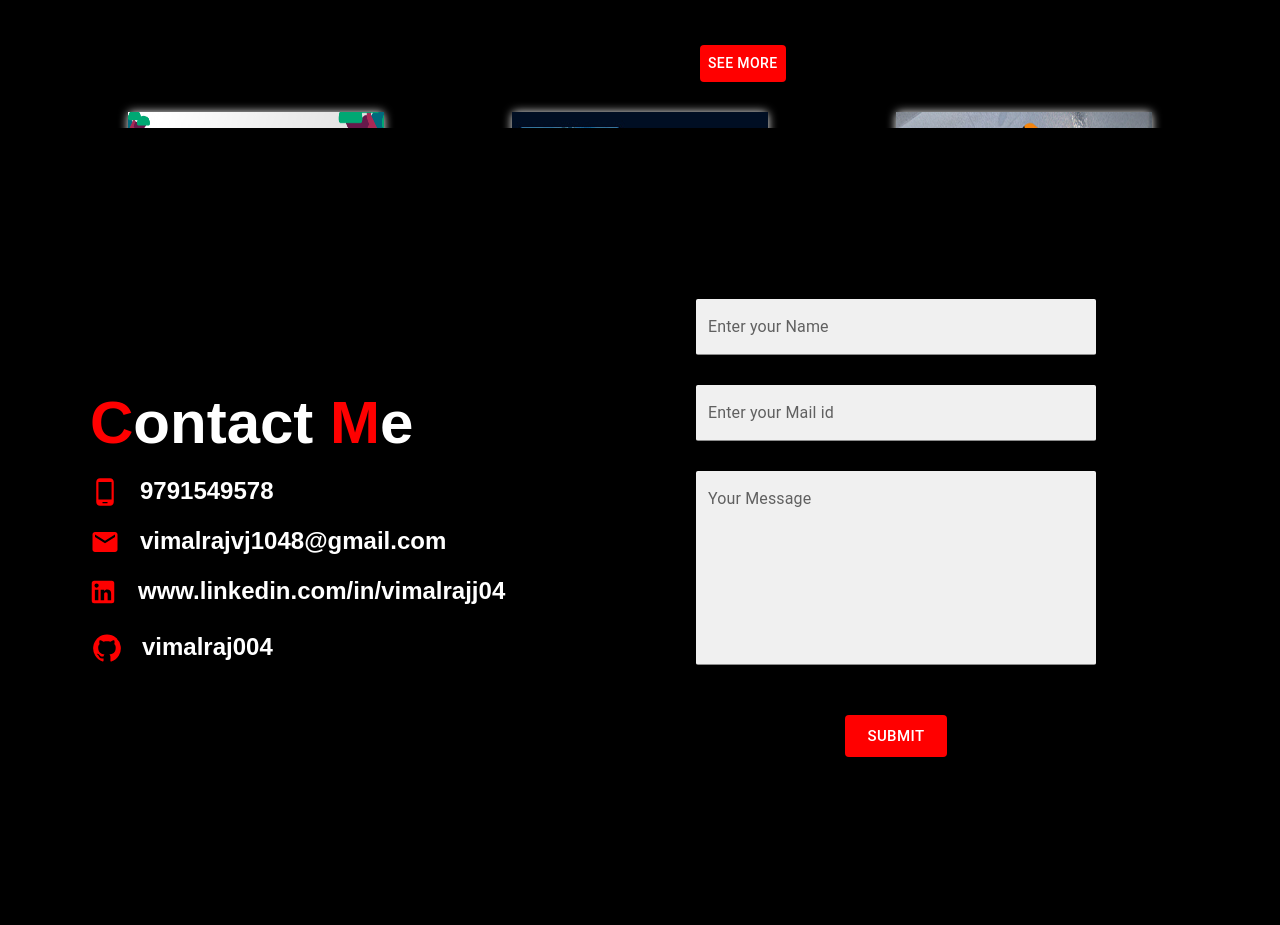
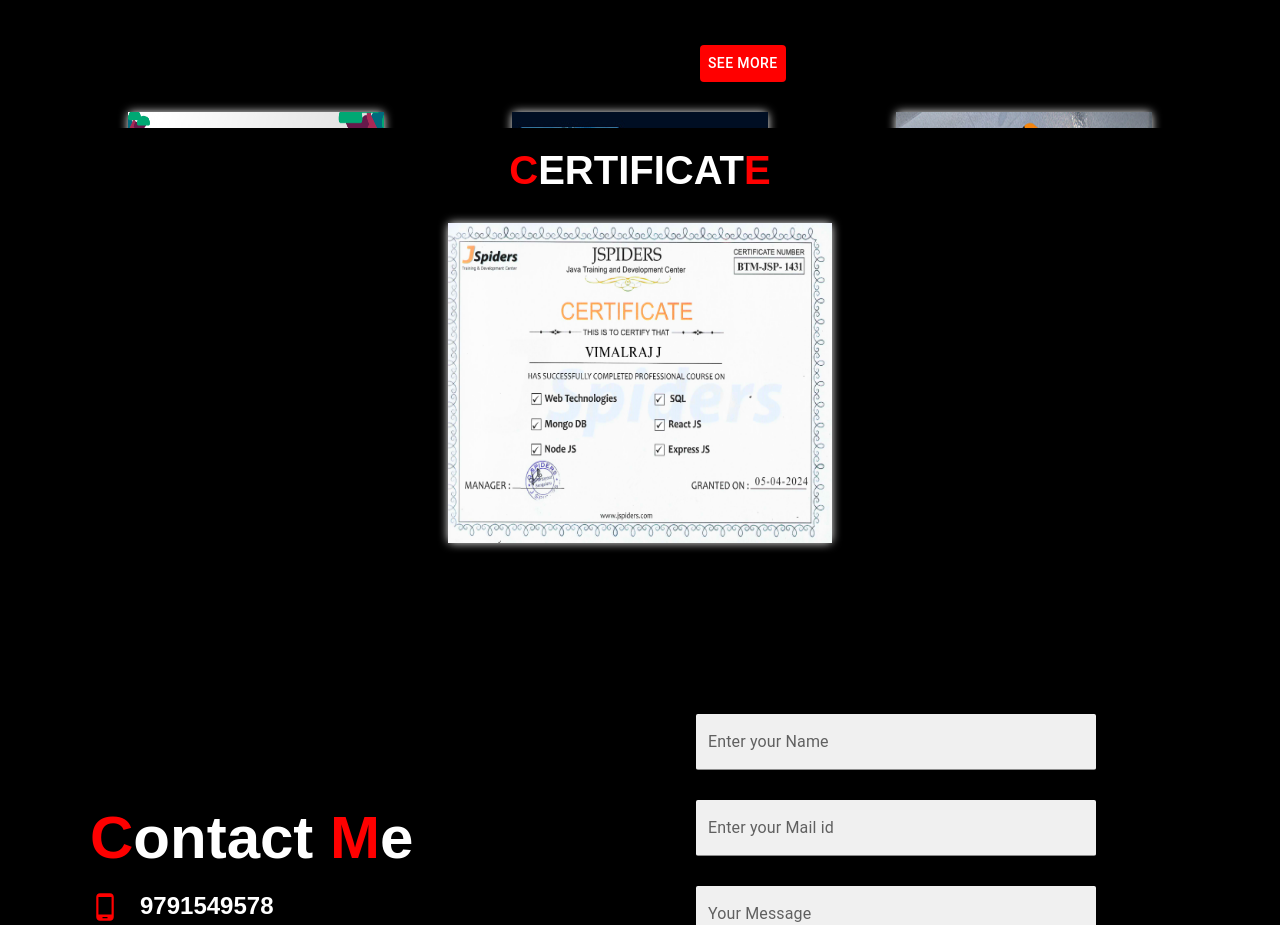
Before and after one commit to vimalraj004/My-Portfolio, a React (Create React App) app: page / in a window 1280 px wide. Shown: the part 2880-3805 px from the top of the page. Built offline with nearby package versions, Linux system fonts and the light colour scheme.

Commit message:
app file uploaded

```diff
--- a/src/App.jsx
+++ b/src/App.jsx
@@ -9,6 +9,7 @@
 import { Copyright } from '@mui/icons-material'
 import Copyrights from './components/Copyrights'
 import Project from './components/Project'
+import Certificate from './components/Certificate'
 
 
 export let themevalue=createContext()
@@ -32,6 +33,7 @@
         <About/>
          <Skills/>
         <Project/>
+        <Certificate/>
         <Contact/>
         <Copyrights/>
        </themevalue.Provider>
```
